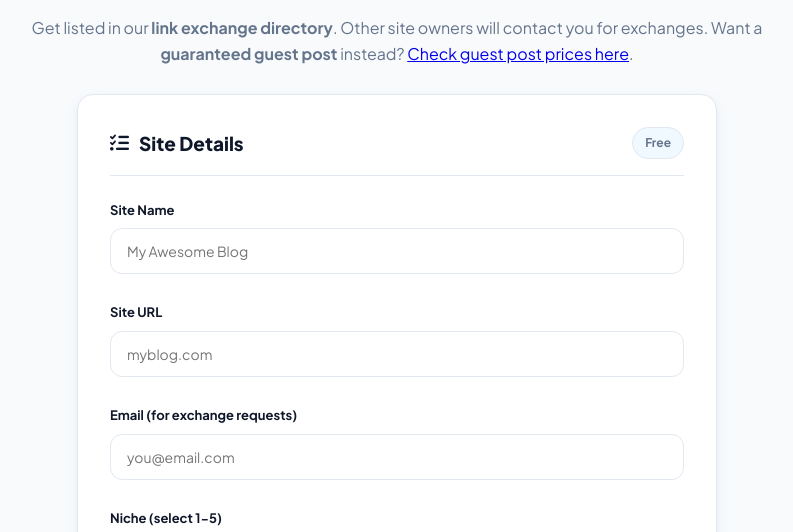
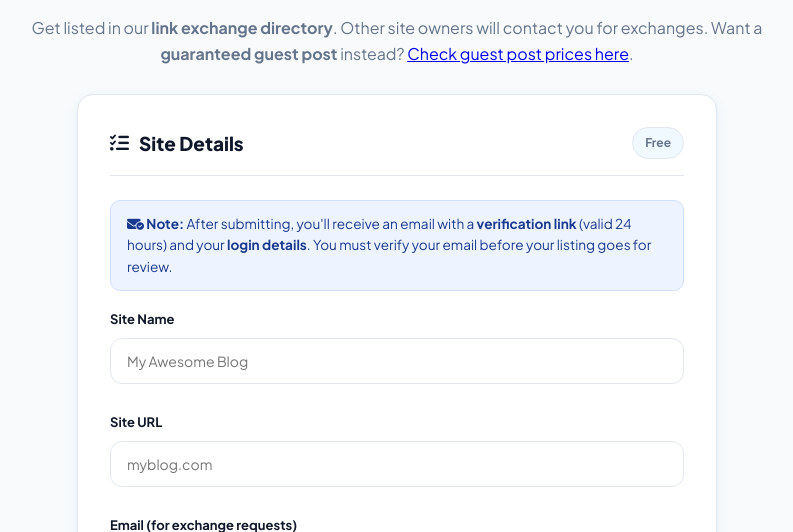
Before and after one commit to Twh-555/link-exchange, a Flask app: page /submit in a window 1280 px wide. Shown: the part 229-761 px from the top of the page, without its empty margins (243-1036 px from the left). Run offline with Flask 3, Linux system fonts and the light colour scheme.

Commit message:
Email verification system: verify link (24h), login-only welcome mail, verify page

```diff
--- a/app.py
+++ b/app.py
@@ -14,7 +14,7 @@ import os
 import re
 import secrets
 import sqlite3
-from datetime import datetime
+from datetime import datetime, timedelta
 from pathlib import Path
 
 # load .env if present (SMTP creds etc.)
@@ -138,6 +138,9 @@ CREATE TABLE IF NOT EXISTS sites (
     status TEXT DEFAULT 'pending',   -- pending | active | rejected
     token TEXT DEFAULT '',
     password TEXT DEFAULT '',
+    verified INTEGER DEFAULT 0,
+    verify_token TEXT DEFAULT '',
+    verify_expires TEXT DEFAULT '',
     created_at TEXT NOT NULL,
     approved_at TEXT
 );
@@ -157,7 +160,7 @@ def get_db():
         g.db = sqlite3.connect(DB_PATH)
         g.db.row_factory = sqlite3.Row
         g.db.executescript(SCHEMA)
-        # migration: ensure traffic + token + password columns exist (older DBs)
+        # migration: ensure traffic + token + password + verified columns exist (older DBs)
         cols = [r[1] for r in g.db.execute("PRAGMA table_info(sites)").fetchall()]
         if "traffic" not in cols:
             g.db.execute("ALTER TABLE sites ADD COLUMN traffic TEXT DEFAULT ''")
@@ -165,6 +168,12 @@ def get_db():
             g.db.execute("ALTER TABLE sites ADD COLUMN token TEXT DEFAULT ''")
         if "password" not in cols:
             g.db.execute("ALTER TABLE sites ADD COLUMN password TEXT DEFAULT ''")
+        if "verified" not in cols:
+            g.db.execute("ALTER TABLE sites ADD COLUMN verified INTEGER DEFAULT 0")
+            g.db.execute("ALTER TABLE sites ADD COLUMN verify_token TEXT DEFAULT ''")
+            g.db.execute("ALTER TABLE sites ADD COLUMN verify_expires TEXT DEFAULT ''")
+        elif "verify_token" not in cols:
+            g.db.execute("ALTER TABLE sites ADD COLUMN verify_token TEXT DEFAULT ''")
         g.db.commit()
     return g.db
 
@@ -268,23 +277,27 @@ def submit():
                     niche_str = ", ".join(niches)
                     token = secrets.token_urlsafe(16)
                     password = secrets.token_urlsafe(6)  # e.g. "xY3kPq_RsT"
+                    verify_token = secrets.token_urlsafe(24)
+                    verify_expires = (datetime.utcnow() +
+                                      timedelta(hours=24)).isoformat()
                     db.execute(
-                        "INSERT INTO sites (site_name, site_url, email, niche, description, dr, da, traffic, status, token, password, created_at)"
-                        " VALUES (?,?,?,?,?,?,?,?, 'pending', ?, ?, ?)",
+                        "INSERT INTO sites (site_name, site_url, email, niche, description, dr, da, traffic, status, token, password, verified, verify_token, verify_expires, created_at)"
+                        " VALUES (?,?,?,?,?,?,?,?, 'pending', ?, ?, 0, ?, ?, ?)",
                         (f.get("site_name", "").strip()[:60], site_url, email,
                          niche_str, f.get("description", "").strip()[:200],
                          min(dr, 100), min(da, 100),
                          f.get("traffic", "").strip()[:60],
-                         token, password, datetime.utcnow().isoformat()))
+                         token, password, verify_token, verify_expires,
+                         datetime.utcnow().isoformat()))
                     db.commit()
-                    msg = "✅ Site submitted! Our team will review it — once approved, your site appears in the directory for link exchanges."
+                    msg = "✅ Site submitted! Please verify your email — check your inbox for the verification link. Once verified, our team reviews your listing."
                     ok = True
-                    # welcome email with status-check link
-                    status_link = f"{SITE_URL}/link-exchange/status/{token}"
+                    # verification email: login + verify link only (no site details)
+                    verify_link = f"{SITE_URL}/link-exchange/verify/{verify_token}"
                     if email:
                         send_mail(
                             email,
-                            f"🎉 Welcome to TWH Link Exchange – {f.get('site_name','').strip()[:40]} Submitted!",
+                            "✅ Verify your email – TWH Link Exchange",
                             f"""<!DOCTYPE html>
 <html><body style="margin:0;padding:0;background:#f4f6fb;font-family:Arial,sans-serif">
 <center style="width:100%">
@@ -293,39 +306,29 @@ def submit():
 <table role="presentation" width="600" cellspacing="0" cellpadding="0" border="0" style="max-width:600px;width:100%">
   <tr>
     <td align="center" style="background:linear-gradient(135deg,#1a3a8f 0%,#2f7cf6 55%,#6c5ce7 100%);border-radius:16px 16px 0 0;padding:32px 24px">
-      <div style="font-size:40px;line-height:1">🎉</div>
-      <h1 style="color:#ffffff;margin:12px 0 6px;font-size:22px;font-weight:800;font-family:Arial,sans-serif">Welcome to TWH Link Exchange!</h1>
-      <p style="color:rgba(255,255,255,.9);margin:0;font-size:14px;font-family:Arial,sans-serif">Your website is under review</p>
+      <div style="font-size:40px;line-height:1">📧</div>
+      <h1 style="color:#ffffff;margin:12px 0 6px;font-size:22px;font-weight:800;font-family:Arial,sans-serif">Verify Your Email</h1>
+      <p style="color:rgba(255,255,255,.9);margin:0;font-size:14px;font-family:Arial,sans-serif">TWH Link Exchange</p>
     </td>
   </tr>
   <tr>
     <td style="background:#ffffff;border-radius:0 0 16px 16px;padding:28px 24px">
       <p style="font-size:15px;color:#0f1b33;line-height:1.6;margin:0 0 16px;font-family:Arial,sans-serif">Hi there,</p>
       <p style="font-size:14px;color:#3a4a63;line-height:1.7;margin:0 0 20px;font-family:Arial,sans-serif">
-        Thanks for submitting <b>{f.get('site_name','').strip()[:60]}</b> to the TWH Link Exchange directory!
-        Our team is reviewing your listing — usually within 24 hours.
+        Click the link below to verify your email and start adding your websites to the exchange.
+        The link is valid for <b>24 hours</b>.
       </p>
-
-      <table role="presentation" width="100%" cellspacing="0" cellpadding="0" border="0" style="border:1px solid #e3e8f2;border-radius:12px;margin-bottom:20px">
-        <tr><td style="background:#f8faff;padding:12px 20px;font-size:12px;font-weight:800;text-transform:uppercase;letter-spacing:.08em;color:#2f7cf6;border-bottom:1px solid #e3e8f2;border-radius:12px 12px 0 0;font-family:Arial,sans-serif">Your Submission</td></tr>
-        <tr><td style="padding:12px 20px 2px;color:#5a6b85;font-weight:600;font-size:13px;font-family:Arial,sans-serif">Site</td></tr>
-        <tr><td style="padding:2px 20px 12px;color:#0f1b33;font-weight:700;font-size:14px;font-family:Arial,sans-serif">{f.get('site_name','').strip()[:60]}</td></tr>
-        <tr style="background:#fafbfe"><td style="padding:12px 20px 2px;color:#5a6b85;font-weight:600;font-size:13px;font-family:Arial,sans-serif">URL</td></tr>
-        <tr style="background:#fafbfe"><td style="padding:2px 20px 12px;color:#2f7cf6;font-weight:700;font-size:14px;font-family:Arial,sans-serif">{site_url}</td></tr>
-        <tr><td style="padding:12px 20px 2px;color:#5a6b85;font-weight:600;font-size:13px;font-family:Arial,sans-serif">Niches</td></tr>
-        <tr><td style="padding:2px 20px 12px;color:#0f1b33;font-weight:700;font-size:14px;font-family:Arial,sans-serif">{niche_str}</td></tr>
-        <tr style="background:#fafbfe"><td style="padding:12px 20px 2px;color:#5a6b85;font-weight:600;font-size:13px;font-family:Arial,sans-serif">DR / DA</td></tr>
-        <tr style="background:#fafbfe"><td style="padding:2px 20px 14px;color:#0f1b33;font-weight:700;font-size:14px;font-family:Arial,sans-serif">{dr} / {da}</td></tr>
+      <table role="presentation" width="100%" cellspacing="0" cellpadding="0" border="0" style="margin-bottom:20px">
+        <tr><td align="center">
+          <a href="{verify_link}" style="display:inline-block;background:linear-gradient(135deg,#2f7cf6,#6c5ce7);color:#ffffff;text-decoration:none;padding:14px 36px;border-radius:50px;font-size:15px;font-weight:700;font-family:Arial,sans-serif">Verify my email</a>
+        </td></tr>
       </table>
-
       <table role="presentation" width="100%" cellspacing="0" cellpadding="0" border="0" style="background:#f5f8ff;border:1px solid #e3ebff;border-radius:12px;margin-bottom:20px">
         <tr><td style="padding:16px 20px">
-          <div style="font-weight:700;color:#0f1b33;font-size:14px;margin-bottom:6px;font-family:Arial,sans-serif">📋 Check your listing status</div>
-          <div style="font-size:13px;color:#5a6b85;line-height:1.6;margin-bottom:10px;font-family:Arial,sans-serif">Use this link anytime to see if your site is <b>Pending</b>, <b>Approved</b> or <b>Rejected</b>:</div>
-          <a href="{status_link}" style="display:inline-block;background:linear-gradient(135deg,#2f7cf6,#6c5ce7);color:#ffffff;text-decoration:none;padding:12px 28px;border-radius:50px;font-size:14px;font-weight:700;font-family:Arial,sans-serif">View My Status →</a>
+          <div style="font-size:13px;color:#5a6b85;line-height:1.7;margin-bottom:8px;font-family:Arial,sans-serif">If the button doesn't work, copy this link:</div>
+          <div style="font-size:12px;color:#2f7cf6;word-break:break-all;font-family:monospace;line-height:1.6">{verify_link}</div>
         </td></tr>
       </table>
-
       <table role="presentation" width="100%" cellspacing="0" cellpadding="0" border="0" style="border:1px solid #e3e8f2;border-radius:12px;margin-bottom:20px">
         <tr><td style="background:#f0f7ff;padding:12px 20px;font-size:12px;font-weight:800;text-transform:uppercase;letter-spacing:.08em;color:#1a3a8f;border-bottom:1px solid #e3e8f2;border-radius:12px 12px 0 0;font-family:Arial,sans-serif">🔑 Your Login Details</td></tr>
         <tr><td style="padding:12px 20px 2px;color:#5a6b85;font-weight:600;font-size:13px;font-family:Arial,sans-serif">Username (email)</td></tr>
@@ -333,22 +336,14 @@ def submit():
         <tr style="background:#fafbfe"><td style="padding:12px 20px 2px;color:#5a6b85;font-weight:600;font-size:13px;font-family:Arial,sans-serif">Password</td></tr>
         <tr style="background:#fafbfe"><td style="padding:2px 20px 14px;color:#0f1b33;font-weight:700;font-size:14px;font-family:Arial,sans-serif">{password}</td></tr>
       </table>
-
       <table role="presentation" width="100%" cellspacing="0" cellpadding="0" border="0" style="margin-bottom:12px">
         <tr><td align="center">
           <a href="{SITE_URL}/link-exchange/login" style="display:inline-block;background:#0f1b33;color:#ffffff;text-decoration:none;padding:14px 32px;border-radius:50px;font-size:15px;font-weight:700;font-family:Arial,sans-serif">Login to Your Account →</a>
         </td></tr>
       </table>
-      <p style="font-size:12px;color:#8a97ad;text-align:center;margin:0 0 16px;font-family:Arial,sans-serif">Login with the email and password above to manage your listing</p>
-
-      <p style="font-size:13px;color:#5a6b85;line-height:1.6;margin:0 0 16px;font-family:Arial,sans-serif">
-        Once approved, your site appears in the directory and other site owners can send you link exchange requests directly by email.
-      </p>
-
-      <table role="presentation" width="100%" cellspacing="0" cellpadding="0" border="0" style="border-top:1px solid #eef1f7;padding-top:16px">
+      <table role="presentation" width="100%" cellspacing="0" cellpadding="0" border="0" style="border-top:1px solid #eef1f7">
         <tr><td align="center" style="padding-top:16px">
-          <p style="font-size:12px;color:#8a97ad;margin:0 0 4px;font-family:Arial,sans-serif">Sent via <b style="color:#2f7cf6">TWH Link Exchange Directory</b></p>
-          <p style="font-size:12px;color:#aab4c6;margin:0;font-family:Arial,sans-serif">thewebhospitality.com/link-exchange</p>
+          <p style="font-size:12px;color:#8a97ad;margin:0;font-family:Arial,sans-serif">Sent via <b style="color:#2f7cf6">TWH Link Exchange Directory</b></p>
         </td></tr>
       </table>
     </td>
@@ -370,6 +365,28 @@ def status_page(token):
     if not site:
         return render_template("status.html", found=False, site=None, site_url=SITE_URL)
     return render_template("status.html", found=True, site=site, site_url=SITE_URL)
+
+
+@app.route("/verify/<verify_token>")
+def verify(verify_token):
+    db = get_db()
+    site = db.execute(
+        "SELECT * FROM sites WHERE verify_token=?",
+        (verify_token,)).fetchone()
+    if not site:
+        return render_template("verify.html", ok=False, reason="invalid", site_url=SITE_URL)
+    # check expiry
+    try:
+        exp = datetime.fromisoformat(site["verify_expires"])
+        if datetime.utcnow() > exp:
+            return render_template("verify.html", ok=False, reason="expired", site_url=SITE_URL)
+    except (ValueError, TypeError):
+        pass
+    if site["verified"]:
+        return render_template("verify.html", ok=True, reason="already", site=site, site_url=SITE_URL)
+    db.execute("UPDATE sites SET verified=1 WHERE id=?", (site["id"],))
+    db.commit()
+    return render_template("verify.html", ok=True, reason="done", site=site, site_url=SITE_URL)
 
 
 @app.route("/login", methods=["GET", "POST"])
--- a/templates/submit.html
+++ b/templates/submit.html
@@ -34,14 +34,14 @@
         <div style="background:#fff;border-radius:10px;padding:16px 18px;margin-bottom:14px">
           <div style="font-weight:700;color:var(--dark,#0f1b33);margin-bottom:10px;font-size:.95rem">📋 What happens next:</div>
           <ol style="margin:0;padding-left:20px;display:flex;flex-direction:column;gap:8px;font-size:.88rem;color:#3a4a63">
-            <li><b>✅ Check your email</b> — we've sent a welcome mail with your submission details.</li>
-            <li><b>📩 Confirm your listing</b> — open the <b>status link</b> from the mail anytime to track your site (Pending → Approved).</li>
-            <li><b>⏳ Approval</b> — our team reviews your site (usually within 24 hours).</li>
+            <li><b>✅ Check your email</b> — we've sent a verification mail with your login details.</li>
+            <li><b>📧 Verify your email</b> — click <b>"Verify my email"</b> in the mail (link valid for 24 hours).</li>
+            <li><b>⏳ Approval</b> — after verification, our team reviews your site (usually within 24 hours).</li>
             <li><b>🌐 Go live</b> — once approved, your site appears in the directory and other site owners can send you exchange requests.</li>
           </ol>
         </div>
         <div style="font-size:.82rem;color:#5a6b85;background:#fffbe9;border:1px solid #ffe4a1;border-radius:8px;padding:10px 14px">
-          📬 <b>Didn't receive the email?</b> Check your spam folder or verify the email address you entered. The status link was sent to <b>{{ site_email_hint }}</b>
+          📬 <b>Didn't receive the email?</b> Check your spam folder or verify the email address you entered. The verification link was sent to <b>{{ site_email_hint }}</b>
         </div>
         <div style="display:flex;gap:10px;flex-wrap:wrap;margin-top:18px">
           <a class="btn btn-primary" href="{{ url_for('submit') }}"><i class="fa-solid fa-plus"></i> Add Another Site</a>
@@ -54,6 +54,9 @@
     {% endif %}
 
     {% if not ok %}
+    <div style="background:#eef4ff;border:1px solid #cfe0ff;border-radius:10px;padding:12px 16px;margin-bottom:18px;font-size:.85rem;color:#1a3a8f">
+      <i class="fa-solid fa-envelope-circle-check"></i> <b>Note:</b> After submitting, you'll receive an email with a <b>verification link</b> (valid 24 hours) and your <b>login details</b>. You must verify your email before your listing goes for review.
+    </div>
     <form method="post" style="display:flex;flex-direction:column;gap:4px">
       <div class="form-group">
         <label class="field-label">Site Name</label>
```
Also changed, not shown: templates/verify.html (added, +57 -0 lines).
